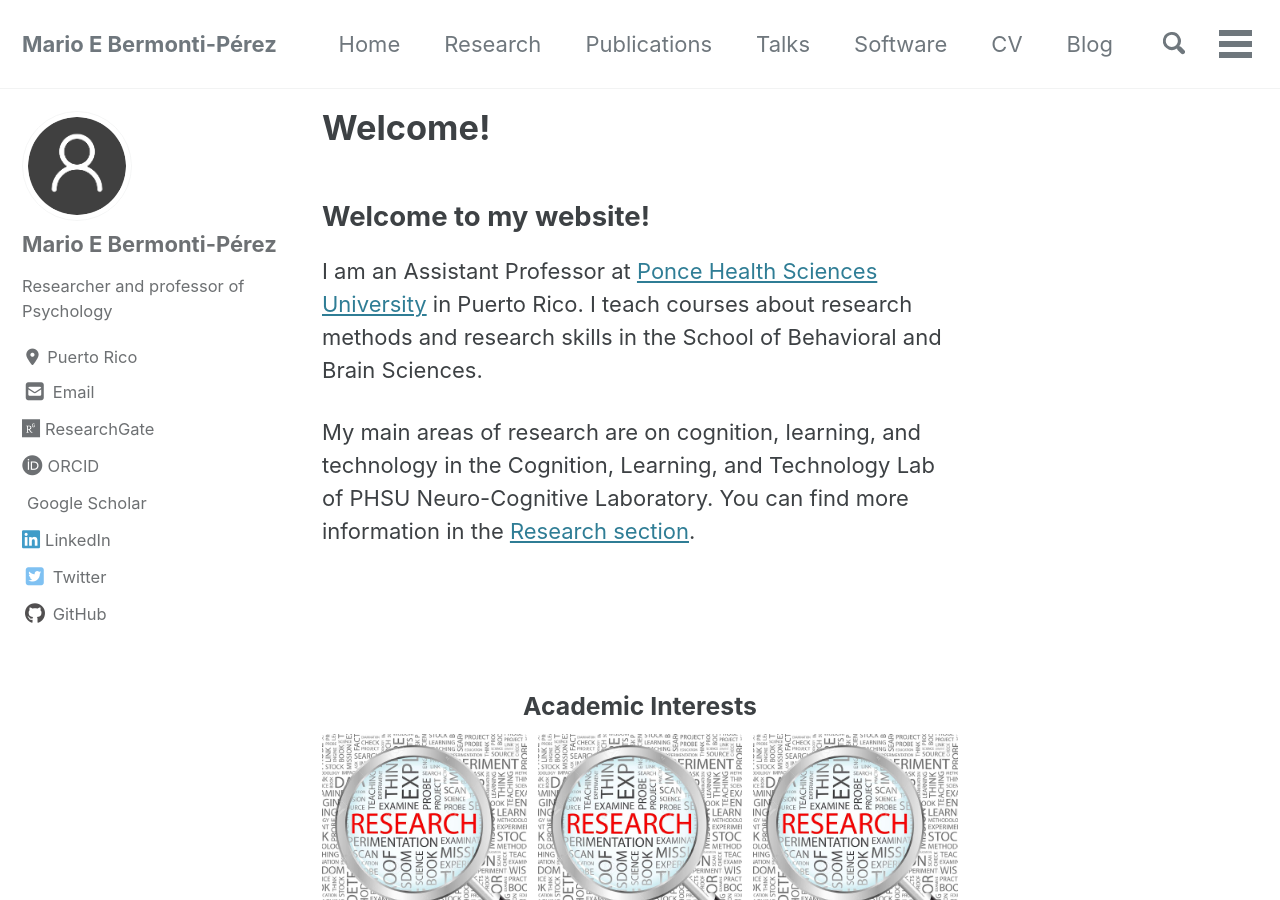
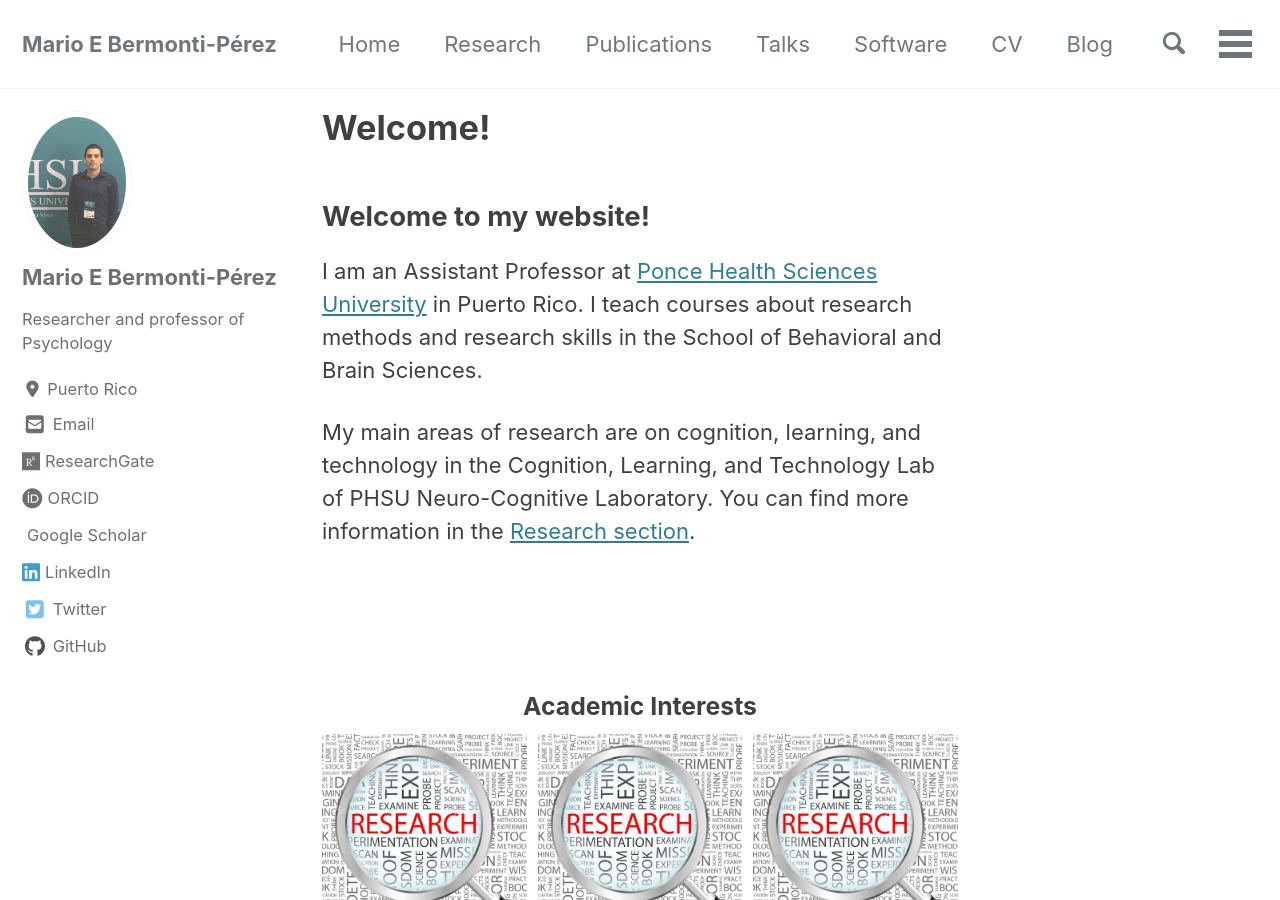
Before and after one commit to mario-bermonti/mario-bermonti.github.io, a Jekyll site: the page built from _pages/index.md, in a window 1280 px wide and 900 px high. Built offline with Jekyll 4.4.1, drawn with Linux system fonts in a browser that asks for light colours; cached includes are drawn as plain includes; nearby versions of some CDN libraries; a style sheet for code colours, icons or effects is not loaded.

Commit message:
Update bio pic

```diff
--- a/_config.yml
+++ b/_config.yml
@@ -22,7 +22,7 @@
 ##################################################
 author:
   name             : "Mario E Bermonti-Pérez"
-  avatar           : "/assets/images/bio-photo.png"
+  avatar           : "/assets/images/bio-photo.jpeg"
   bio              : "Researcher and professor of Psychology"
   location: "Puerto Rico"
   #links that appear in the authors navigation sidebar
```
Also changed, not shown: assets/images/bio-photo.jpeg (added), assets/images/bio-photo.png (deleted).
